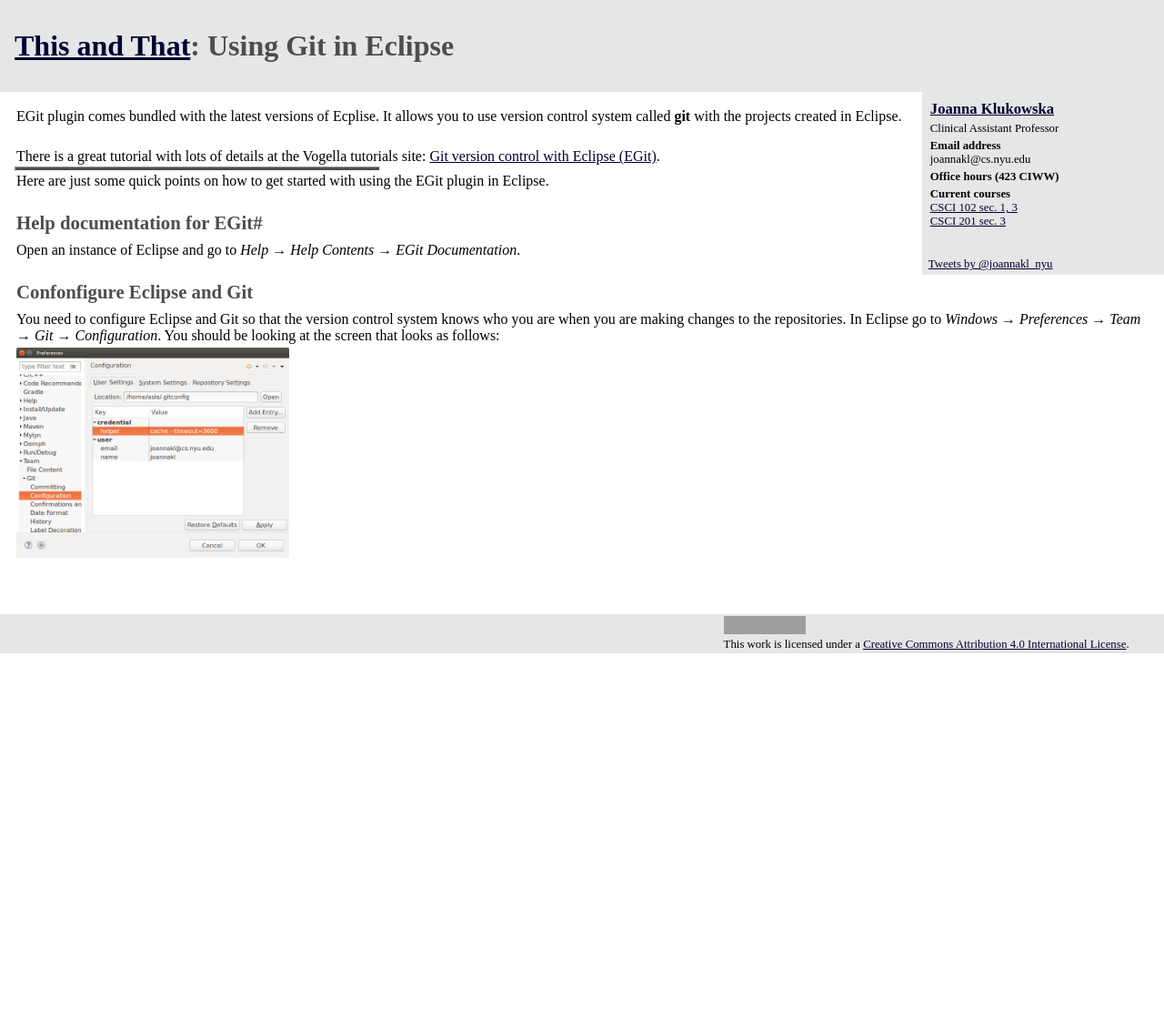
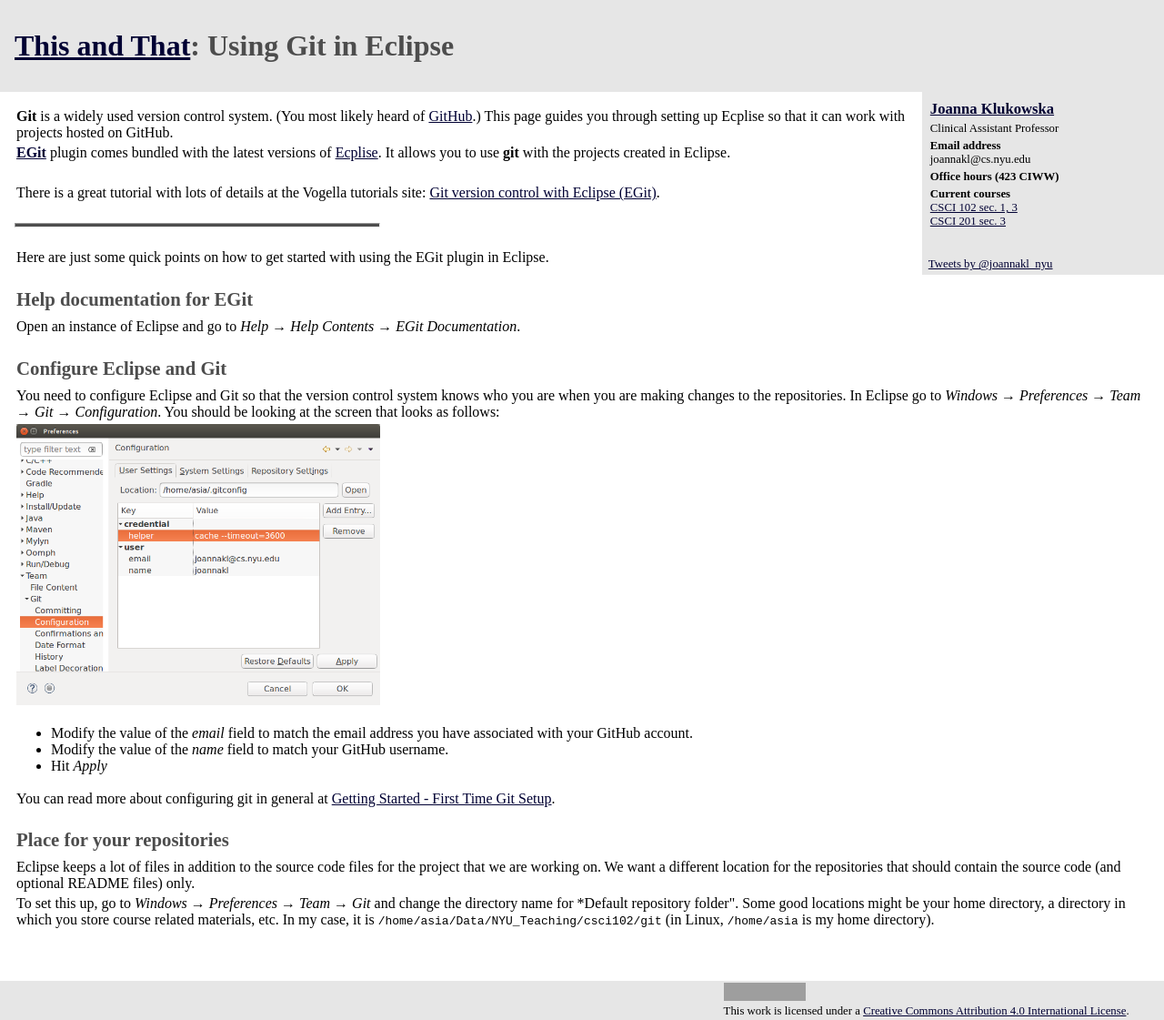
Before and after one commit to joannakl/thisandthat, a Jekyll site: the page built from gitForEclipse.markdown, in a window 1280 px wide. Shown: the whole page at 91% size. Built offline with Jekyll 4.4.1, drawn with Linux system fonts in a browser that asks for light colours; comment, search, counter and statistics services are not loaded; before the commit the page ends 900 px from its top, so only the background shows below that; grey boxes are pictures that could not be loaded.

Commit message:
working on gitForEclipse notes

```diff
--- a/gitForEclipse.markdown
+++ b/gitForEclipse.markdown
@@ -3,34 +3,48 @@ layout: default
 title: "Using Git in Eclipse"
 ---
 
-<!--
 
-**Git** is a widely used version control system. You most likely heard of [GitHub](https://github.com/) .
+**Git** is a widely used version control system. (You most likely heard of [GitHub](https://github.com/).) This page guides you through setting up Ecplise so that it can work with projects hosted on GitHub.
 
--->
-
-EGit plugin comes bundled with the latest versions of Ecplise. It allows you to use
-version control system called **git** with the projects created in Eclipse.
+**[EGit](http://www.eclipse.org/egit/)** plugin comes bundled with the latest versions of [Ecplise](http://www.eclipse.org/). It allows you to use **git** with the projects created in Eclipse.
 
 <br>
 
 There is a great tutorial with lots of details at the Vogella tutorials site:
 [Git version control with Eclipse (EGit)](http://www.vogella.com/tutorials/EclipseGit/article.html).
 
+<br>
+
 ---
+
+<br>
 
 
 Here are just some quick points on how to get started with using the EGit plugin in Eclipse.
 
-# Help documentation for EGit#
+# Help documentation for EGit
 
 Open an instance of Eclipse and go to *Help* &#8594; *Help  Contents*  &#8594; *EGit Documentation*.
 
-# Confonfigure Eclipse and Git
+# Configure Eclipse and Git
 
 You need to configure Eclipse and Git so that the version control system knows who you are when you are making changes to the repositories. In Eclipse go to *Windows*  &#8594; *Preferences* &#8594; *Team* &#8594; *Git* &#8594; *Configuration*. You should be looking at the screen that looks as follows:
 
-<img src="{{site.baseurl}}/resources/figures/gitForEclipse/configuration.png" name="Configuration Screen" border="0px" width="300px">
+<img src="{{site.baseurl}}/resources/figures/gitForEclipse/configuration.png" name="Configuration Screen" border="0px" width="400px">
+
+- Modify the value of the *email* field to match the email address you have associated with your GitHub account.
+- Modify the value of the *name* field to match your GitHub username.
+- Hit *Apply*
+
+You can read more about configuring git in general at [Getting Started - First Time Git Setup](https://git-scm.com/book/en/v2/Getting-Started-First-Time-Git-Setup).
+
+# Place for your repositories
+
+Eclipse keeps a lot of files in addition to the source code files for the project that we are working on. We want a different location for the repositories that should contain the source code (and optional README files) only.
+
+To set this up, go to *Windows*  &#8594; *Preferences* &#8594; *Team* &#8594; *Git* and change the directory name for *Default repository folder". Some good locations might be your home directory, a directory in which you store course related materials, etc. In my case, it is `/home/asia/Data/NYU_Teaching/csci102/git` (in Linux, `/home/asia` is my home directory).
+
+
 
 <br>
 <br>
```
